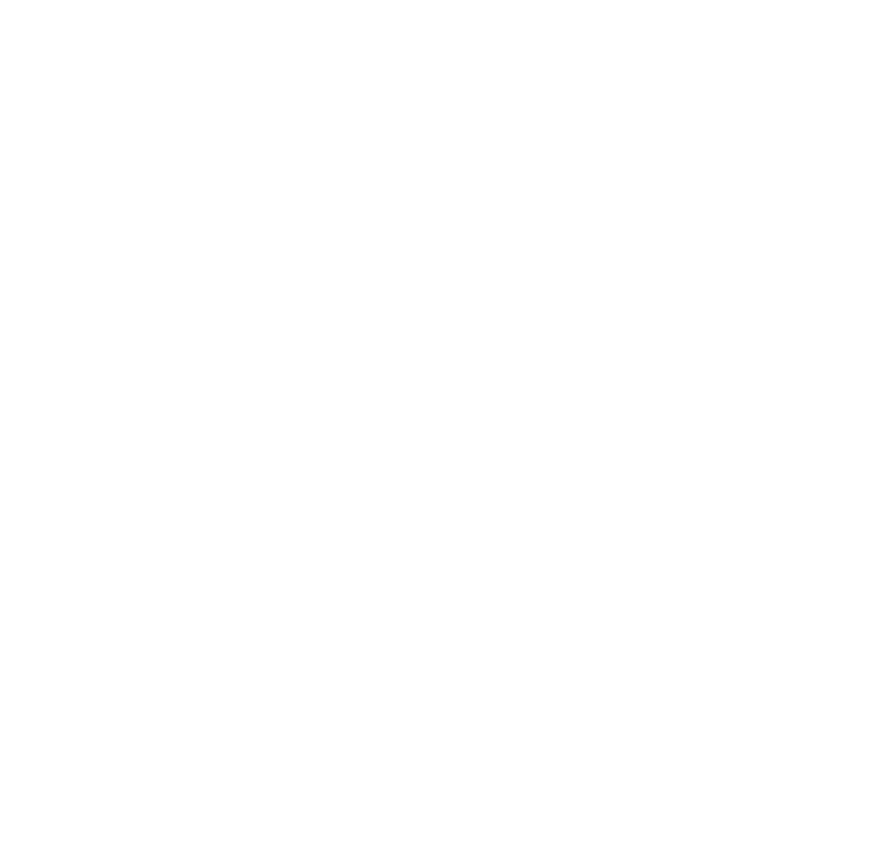
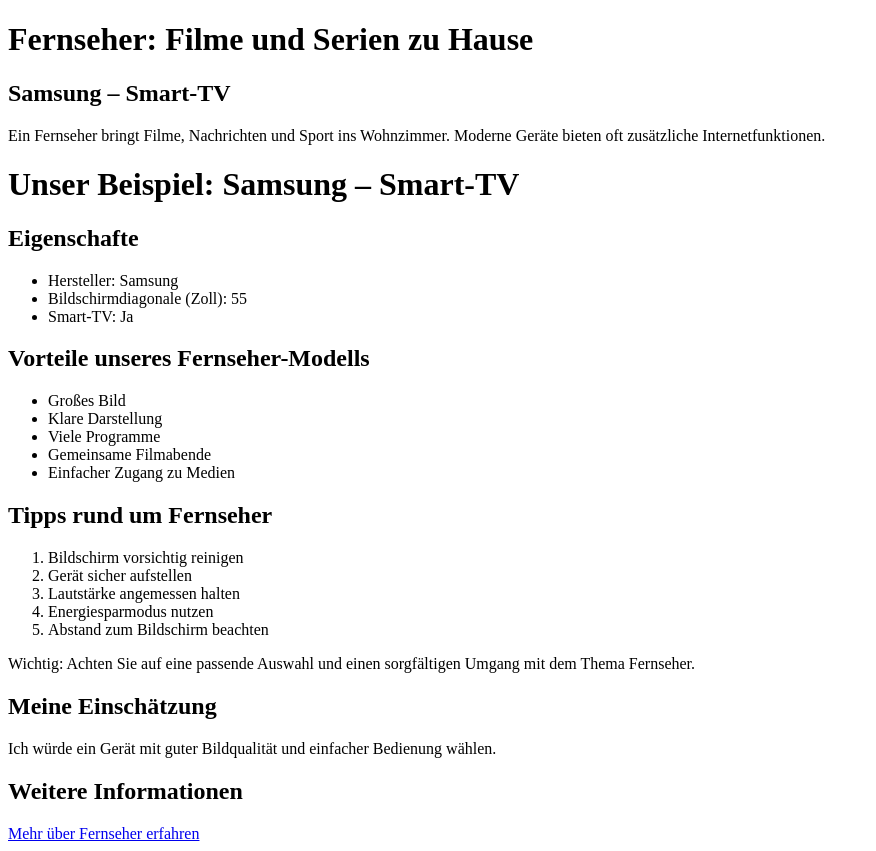
Before and after one commit to YeetusPrime27/3abif_wmc_fernseher, a plain HTML site: page index.html in a window 1280 px wide. Shown: the whole page, without its empty margins (0-876 px from the left). Before the commit the page ends 800 px from the top, so only its background shows below. Drawn offline with Linux system fonts and the light colour scheme.

Commit message:
added content to index.html without detailed formatting

```diff
--- a/index.html
+++ b/index.html
@@ -7,5 +7,46 @@
 </head>
 <body>
 
+    <h1>Fernseher: Filme und Serien zu Hause</h1>
+        <!-- LINIE -->
+
+    <h2>Samsung – Smart-TV</h2>
+    <p>Ein Fernseher bringt Filme, Nachrichten und Sport ins Wohnzimmer. Moderne Geräte bieten oft zusätzliche Internetfunktionen.</p>
+
+    <h1>Unser Beispiel: Samsung – Smart-TV</h1>
+    <!-- IMAGE MISSING -->
+
+    <h2>Eigenschafte</h2>
+        <ul>
+            <li>Hersteller: Samsung</li>
+            <li>Bildschirmdiagonale (Zoll): 55</li>
+            <li>Smart-TV: Ja</li>
+        </ul>
+
+    <h2>Vorteile unseres Fernseher-Modells</h2>
+        <ul>
+            <li>Großes Bild</li>
+            <li>Klare Darstellung</li>
+            <li>Viele Programme</li>
+            <li>Gemeinsame Filmabende</li>
+            <li>Einfacher Zugang zu Medien</li>
+        </ul>
+
+    <h2>Tipps rund um Fernseher</h2>
+        <ol>
+            <li>Bildschirm vorsichtig reinigen</li>
+            <li>Gerät sicher aufstellen</li>
+            <li>Lautstärke angemessen halten</li>
+            <li>Energiesparmodus nutzen</li>
+            <li>Abstand zum Bildschirm beachten</li>
+        </ol>
+    <p>Wichtig: Achten Sie auf eine passende Auswahl und einen sorgfältigen Umgang mit dem Thema Fernseher.</p>
+
+    <h2>Meine Einschätzung</h2>
+    <p>Ich würde ein Gerät mit guter Bildqualität und einfacher Bedienung wählen.</p>
+
+    <h2>Weitere Informationen</h2>
+    <a href="https://de.wikipedia.org/wiki/Spezial:Suche?search=Fernseher">Mehr über Fernseher erfahren</a>
+
 </body>
 </html>
```
